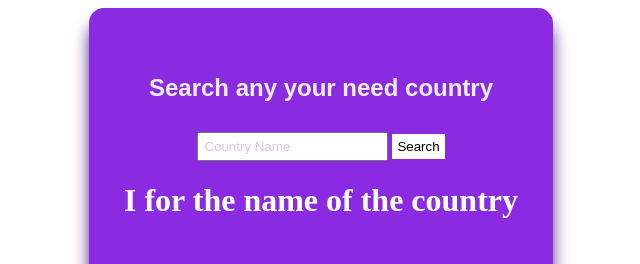
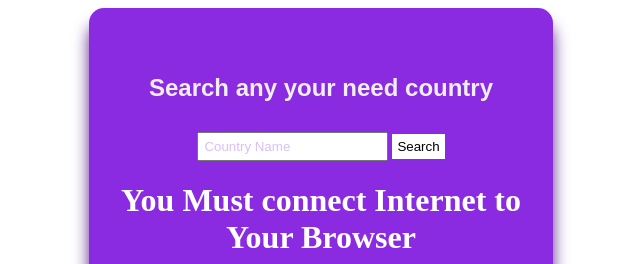
Before and after one commit to Abdullahi-Bashir/country-API, a plain HTML site: page index.html in a window 1280 px wide. Shown: the top 264 px of the page, without its empty margins (319-959 px from the left). Drawn offline with Linux system fonts and the light colour scheme.

Commit message:
country AIP

```diff
--- a/index.html
+++ b/index.html
@@ -15,7 +15,7 @@
     <button type="submit" class="As">Search</button>
   </form>
 
-  <h1 id="country-name">I for the name of the country</h1>
+  <h1 id="country-name">You Must connect Internet to Your Browser</h1>
 
   <div id="country-flag">
     <img >
```
